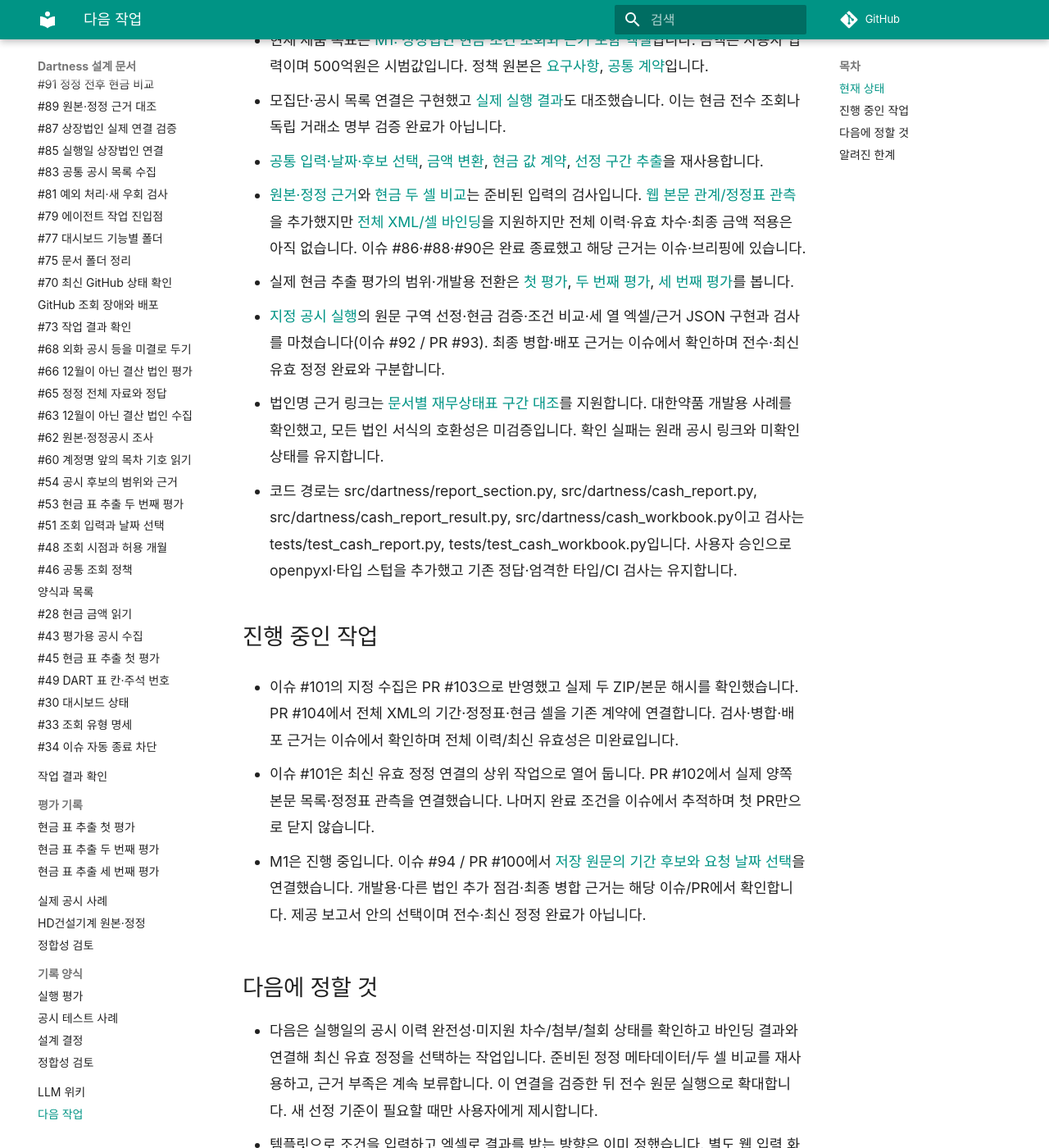
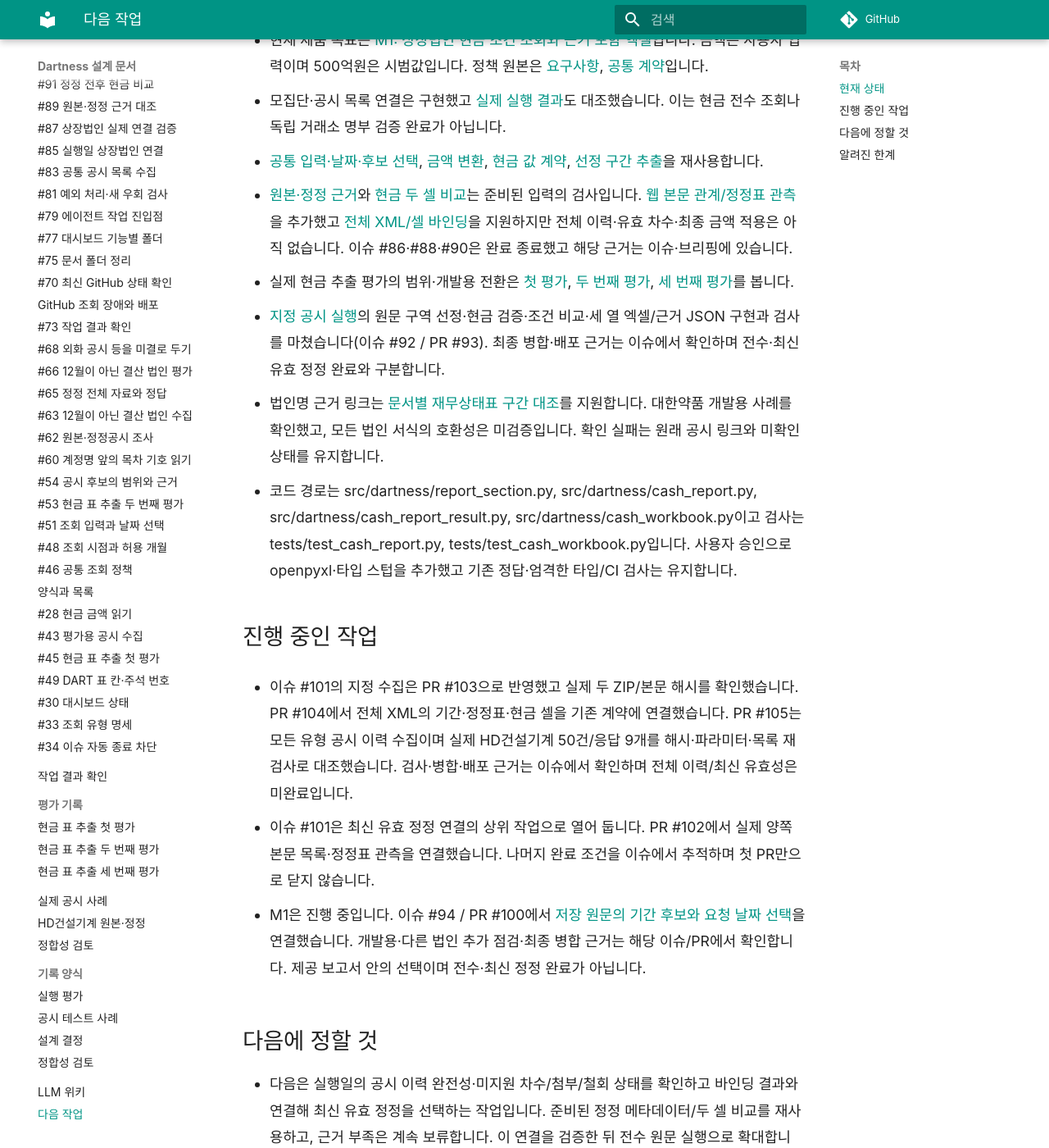
Before and after one commit to YUJAEYUN/Dartness, an MkDocs documentation site: the page built from docs/work-state.md, in a window 1280 px wide and 1400 px high, scrolled down 394 px. Shown: the whole window at 82% size. Built offline with MkDocs 1.6.1 and Material for MkDocs 9.7.7, drawn with Linux system fonts in a browser that asks for light colours; comment, search, counter and statistics services are not loaded.

Commit message:
실제 공시 이력 수집과 재검사 근거 기록

```diff
--- a/docs/work-state.md
+++ b/docs/work-state.md
@@ -8,7 +8,7 @@
 - 현재 제품 목표는 [M1: 상장법인 현금 조건 조회와 근거 포함 엑셀](https://github.com/YUJAEYUN/Dartness/milestone/1)입니다. 금액은 사용자 입력이며 500억원은 시범값입니다. 정책 원본은 [요구사항](specs/requirements.md), [공통 계약](specs/common-query-contract.md)입니다.
 - 모집단·공시 목록 연결은 구현했고 [실제 실행 결과](guides/listed-live-check.md)도 대조했습니다. 이는 현금 전수 조회나 독립 거래소 명부 검증 완료가 아닙니다.
 - [공통 입력·날짜·후보 선택](specs/common-query-contract.md), [금액 변환](specs/amounts.md), [현금 값 계약](specs/cash-query-contract.md), [선정 구간 추출](specs/cash-table-extraction.md)을 재사용합니다.
-- [원본·정정 근거](specs/correction-evidence.md)와 [현금 두 셀 비교](specs/correction-cash-comparison.md)는 준비된 입력의 검사입니다. [웹 본문 관계/정정표 관측](specs/correction-evidence.md#viewer-observation)을 추가했지만 [전체 XML/셀 바인딩](specs/correction-evidence.md#native-binding)을 지원하지만 전체 이력·유효 차수·최종 금액 적용은 아직 없습니다. 이슈 #86·#88·#90은 완료 종료했고 해당 근거는 이슈·브리핑에 있습니다.
+- [원본·정정 근거](specs/correction-evidence.md)와 [현금 두 셀 비교](specs/correction-cash-comparison.md)는 준비된 입력의 검사입니다. [웹 본문 관계/정정표 관측](specs/correction-evidence.md#viewer-observation)을 추가했고 [전체 XML/셀 바인딩](specs/correction-evidence.md#native-binding)을 지원하지만 전체 이력·유효 차수·최종 금액 적용은 아직 없습니다. 이슈 #86·#88·#90은 완료 종료했고 해당 근거는 이슈·브리핑에 있습니다.
 - 실제 현금 추출 평가의 범위·개발용 전환은 [첫 평가](evaluations/cash-table-dart-2025.md), [두 번째 평가](evaluations/cash-table-dart-2025-second.md), [세 번째 평가](evaluations/cash-table-dart-2025-third.md)를 봅니다.
 
 - [지정 공시 실행](specs/cash-report-slice.md)의 원문 구역 선정·현금 검증·조건 비교·세 열 엑셀/근거 JSON 구현과 검사를 마쳤습니다(이슈 #92 / PR #93). 최종 병합·배포 근거는 이슈에서 확인하며 전수·최신 유효 정정 완료와 구분합니다.
@@ -17,7 +17,7 @@
 
 ## 진행 중인 작업
 
-- 이슈 #101의 지정 수집은 PR #103으로 반영했고 실제 두 ZIP/본문 해시를 확인했습니다. PR #104에서 전체 XML의 기간·정정표·현금 셀을 기존 계약에 연결합니다. 검사·병합·배포 근거는 이슈에서 확인하며 전체 이력/최신 유효성은 미완료입니다.
+- 이슈 #101의 지정 수집은 PR #103으로 반영했고 실제 두 ZIP/본문 해시를 확인했습니다. PR #104에서 전체 XML의 기간·정정표·현금 셀을 기존 계약에 연결했습니다. PR #105는 모든 유형 공시 이력 수집이며 실제 HD건설기계 50건/응답 9개를 해시·파라미터·목록 재검사로 대조했습니다. 검사·병합·배포 근거는 이슈에서 확인하며 전체 이력/최신 유효성은 미완료입니다.
 
 - 이슈 #101은 최신 유효 정정 연결의 상위 작업으로 열어 둡니다. PR #102에서 실제 양쪽 본문 목록·정정표 관측을 연결했습니다. 나머지 완료 조건을 이슈에서 추적하며 첫 PR만으로 닫지 않습니다.
 
```
Also changed, not shown: docs/briefings/0105-filing-history-collection.md (+4 -0 lines), 1 other file.
